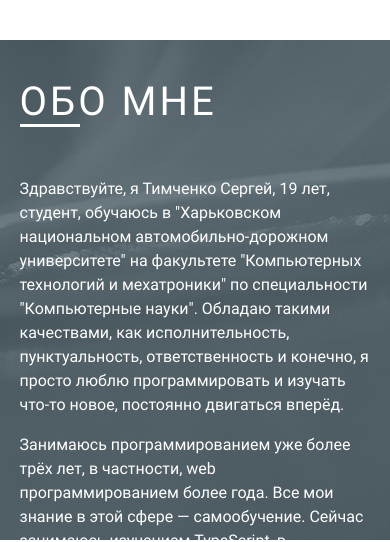
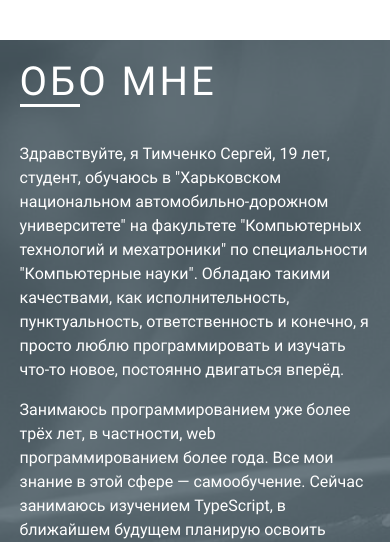
Before and after one commit to TimchenkoSergey/Resume, a website: page index.html in a window 390 px wide. Shown: the part 3304-3846 px from the top of the page. Drawn offline with nearby package versions, Linux system fonts and the light colour scheme.

Commit message:
Completed adaptive for about-me section

```diff
--- a/scss/blocks/about-me/_about-me.scss
+++ b/scss/blocks/about-me/_about-me.scss
@@ -15,6 +15,42 @@
 		background-color: rgba(81, 95, 103, 0.5);
 
 		z-index: 2;
+
+		@media only screen and (max-width: 1065px) {
+			& {
+				height: 550px;
+			}
+		}
+
+		@media only screen and (max-width: 800px) {
+			& {
+				height: 630px;
+			}
+		}
+
+		@media only screen and (max-width: 650px) {
+			& {
+				height: 730px;
+			}
+		}
+
+		@media only screen and (max-width: 500px) {
+			& {
+				height: 850px;
+			}
+		}
+
+		@media only screen and (max-width: 425px) {
+			& {
+				height: 950px;
+			}
+		}
+
+		@media only screen and (max-width: 385px) {
+			& {
+				height: 1050px;
+			}
+		}
 	}
 
 	&__parallax {
@@ -23,6 +59,42 @@
 		position: absolute;
 		top: 0;
 		left: 0;
+
+		@media only screen and (max-width: 1065px) {
+			& {
+				height: 550px;
+			}
+		}
+
+		@media only screen and (max-width: 800px) {
+			& {
+				height: 630px;
+			}
+		}
+
+		@media only screen and (max-width: 650px) {
+			& {
+				height: 730px;
+			}
+		}
+
+		@media only screen and (max-width: 500px) {
+			& {
+				height: 850px;
+			}
+		}
+
+		@media only screen and (max-width: 425px) {
+			& {
+				height: 950px;
+			}
+		}
+
+		@media only screen and (max-width: 385px) {
+			& {
+				height: 1050px;
+			}
+		}
 	}
 
 	&__header {
@@ -57,6 +129,13 @@
 
 			transition: 0.8s;
 		}
+
+		@media only screen and (max-width: 500px) {
+			& {
+				padding-top: 20px;
+				padding-bottom: 15px;
+			}
+		}
 	}
 
 	&__text {
--- a/scss/blocks/works/_works.scss
+++ b/scss/blocks/works/_works.scss
@@ -86,7 +86,7 @@
 			}
 		}
 
-		@media only screen and (max-width: 990px) {
+		@media only screen and (max-width: 550px) {
 			& {
 				width: 100%;
 			}
```
Also changed, not shown: css/main.min.css.
